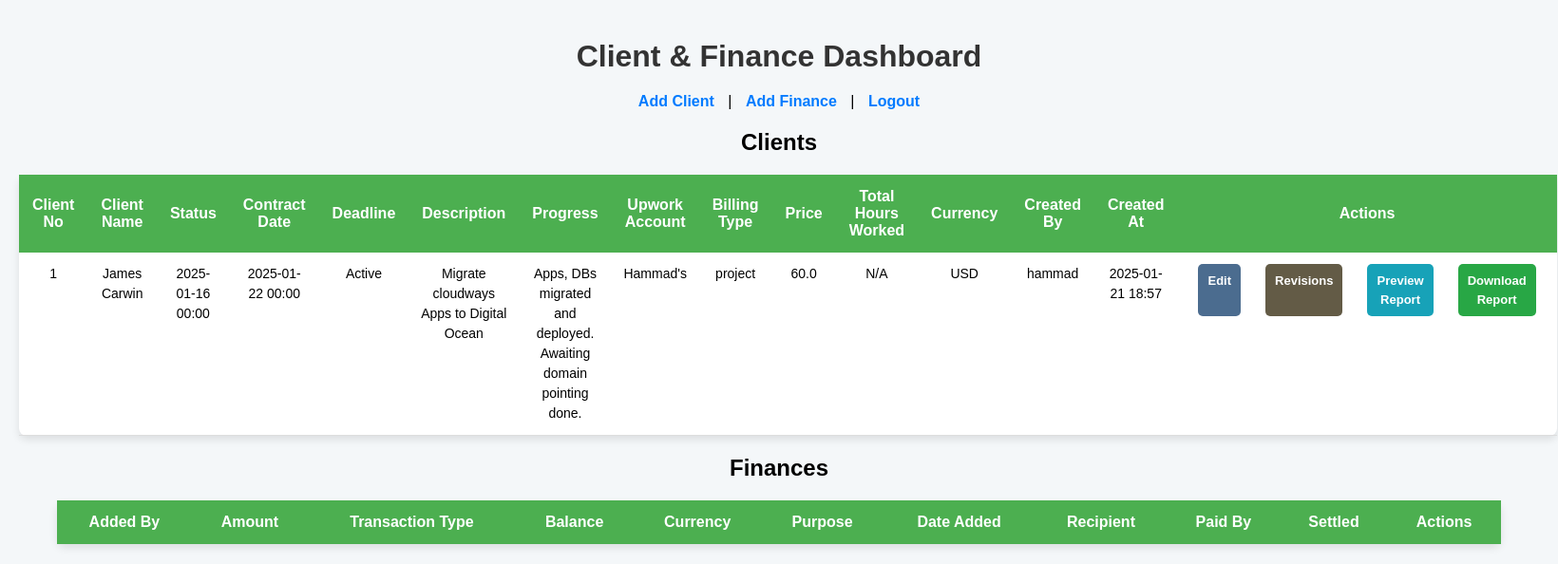
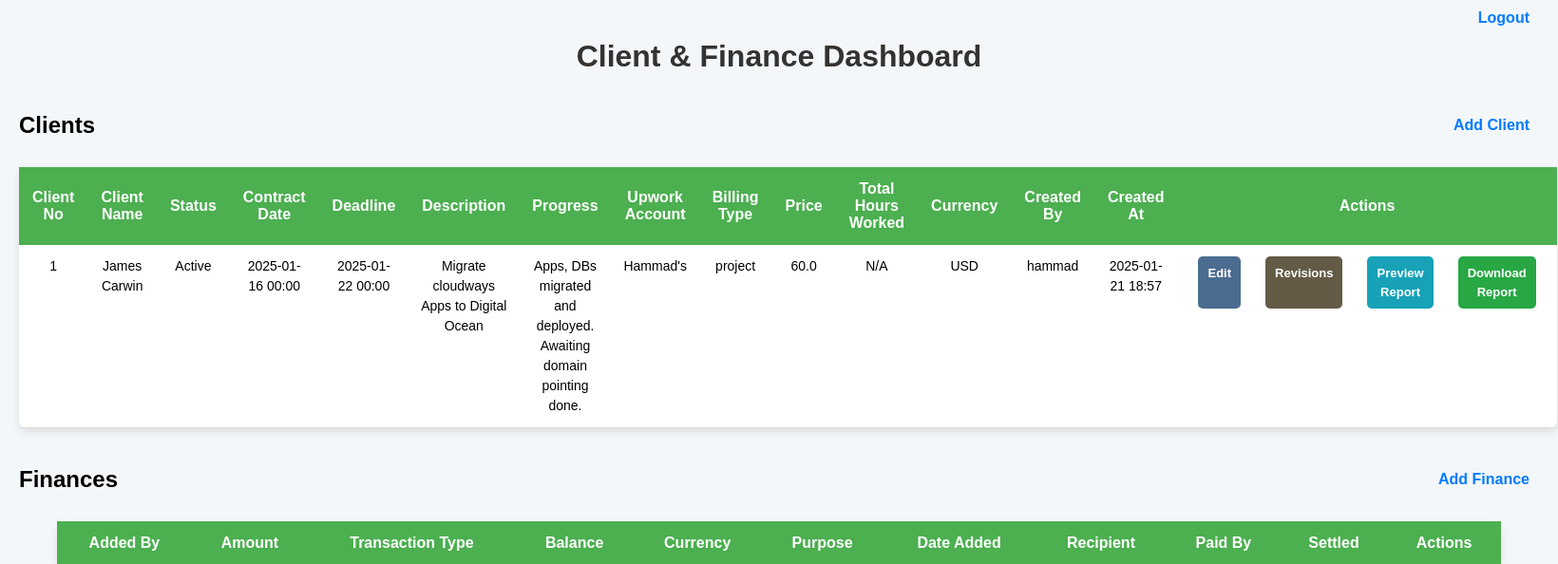
Before and after one commit to i2zoneadmin/cms, a Flask app: page / in a window 1640 px wide. Shown: the top 594 px of the page at 95% size. Run offline with Flask 3, Linux system fonts and the light colour scheme; a user stored in the database is signed in; data comes from the database, SQL or seed files in the repository; data that the repository does not hold is empty.

Commit message:
added finance management system

```diff
--- a/templates/dashboard.html
+++ b/templates/dashboard.html
@@ -74,18 +74,32 @@
     <meta name="viewport" content="width=device-width, initial-scale=1.0">
     <title>Client & Finance Dashboard</title>
     <link rel="stylesheet" href="/static/css/dashboard.css">
+    <style>
+        .header-right {
+            position: absolute;
+            top: 10px;
+            right: 20px;
+        }
+        .section-header {
+            margin-bottom: 10px;
+            display: flex;
+            justify-content: space-between;
+            align-items: center;
+        }
+    </style>
 </head>
 <body>
     <h1>Client & Finance Dashboard</h1>
-    <div>
-        <a href="/add_client">Add Client</a> |
-        <a href="/finance/add">Add Finance</a> |
-        <a href="/logout">Logout</a>
+    <div class="header-right">
+        <a href="/logout" class="btn">Logout</a>
     </div>
 
-    <!-- Client Table -->
+    <!-- Client Section -->
+    <div class="section-header">
+        <h2>Clients</h2>
+        <a href="/add_client" class="btn">Add Client</a>
+    </div>
     <div class="table-container">
-        <h2>Clients</h2>
         <table>
             <thead>
                 <tr>
@@ -111,9 +125,9 @@
                 <tr>
                     <td>{{ client.client_no }}</td>
                     <td>{{ client.client_name }}</td>
+                    <td>{{ client.status }}</td>
                     <td>{{ client.contract_date.strftime('%Y-%m-%d %H:%M') }}</td>
                     <td>{{ client.deadline.strftime('%Y-%m-%d %H:%M') }}</td>
-                    <td>{{ client.status }}</td>
                     <td>{{ client.description }}</td>
                     <td>{{ client.progress }}</td>
                     <td>{{ client.upwork_account }}</td>
@@ -137,9 +151,12 @@
         </table>
     </div>
 
-    <!-- Finance Table -->
+    <!-- Finance Section -->
+    <div class="section-header">
+        <h2>Finances</h2>
+        <a href="/finance/add" class="btn">Add Finance</a>
+    </div>
     <div class="table-container">
-        <h2>Finances</h2>
         <table>
             <thead>
                 <tr>
```
